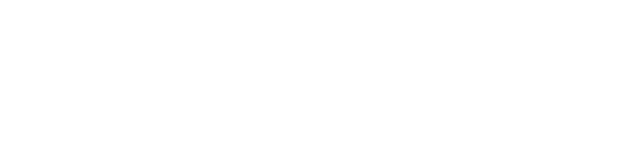
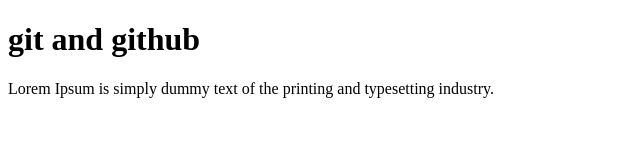
Before and after one commit to mrbinary001/git-and-github-2019-03-07, a plain HTML site: page index.html in a window 1280 px wide. Shown: the whole page, without its empty margins (0-640 px from the left). Drawn offline with Linux system fonts and the light colour scheme.

Commit message:
added header

```diff
--- a/index.html
+++ b/index.html
@@ -4,9 +4,10 @@
     <meta charset="UTF-8">
     <meta name="viewport" content="width=device-width, initial-scale=1.0">
     <meta http-equiv="X-UA-Compatible" content="ie=edge">
-    <title>Document</title>
+    <title>git and github</title>
 </head>
 <body>
-
+    <h1>git and github</h1>
+    <p>Lorem Ipsum is simply dummy text of the printing and typesetting industry.</p>
 </body>
 </html>
```
